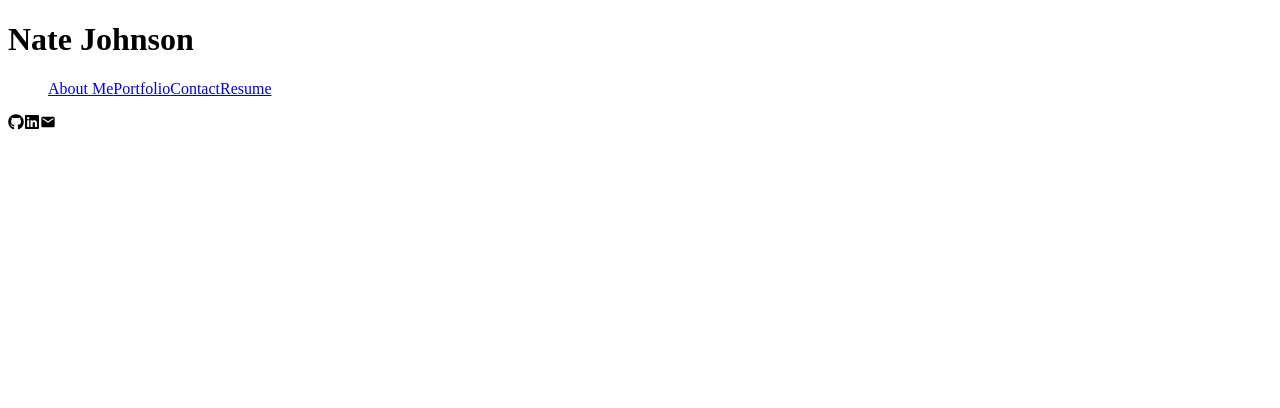
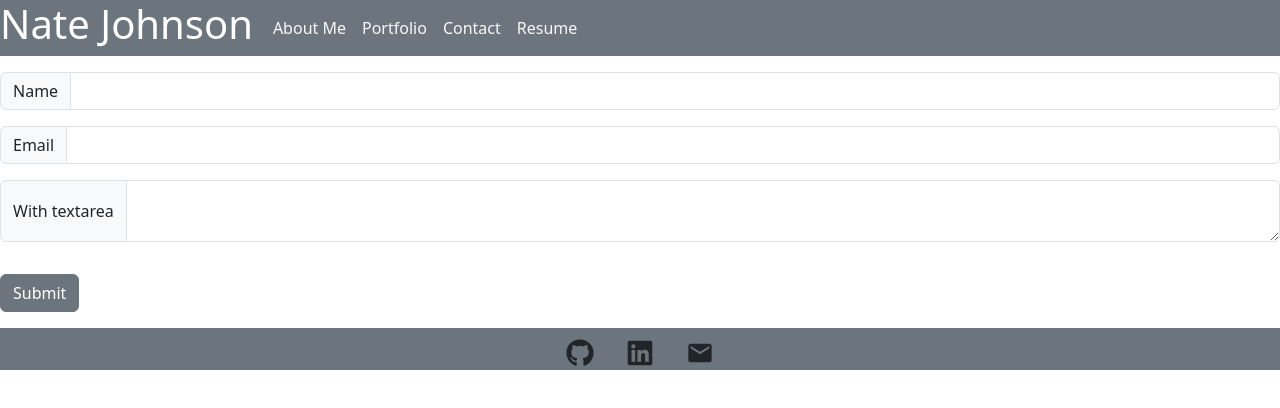
Before and after one commit to njohnson2897/react-portfolio, a React (Vite) app: page /contact in a window 1280 px wide. Shown: the top 408 px of the page. Built offline with nearby package versions, Linux system fonts and the light colour scheme.

Commit message:
adds styling to header and footer and adds contact page

```diff
--- a/index.html
+++ b/index.html
@@ -3,6 +3,8 @@
   <head>
     <meta charset="UTF-8" />
     <link rel="icon" type="image/svg+xml" href="/vite.svg" />
+    <link href="https://cdn.jsdelivr.net/npm/bootstrap@5.3.3/dist/css/bootstrap.min.css" rel="stylesheet"
+    integrity="sha384-QWTKZyjpPEjISv5WaRU9OFeRpok6YctnYmDr5pNlyT2bRjXh0JMhjY6hW+ALEwIH" crossorigin="anonymous">
     <meta name="viewport" content="width=device-width, initial-scale=1.0" />
     <title>Portfolio: Nate Johnson</title>
   </head>
--- a/src/components/Footer.jsx
+++ b/src/components/Footer.jsx
@@ -3,10 +3,10 @@ import { MdEmail } from "react-icons/md";
 
 export default function Footer() {
     return (
-        <>
-        <FaGithub  />
-        <FaLinkedin  />
-        <MdEmail />
-        </>
+        <div className='bg-secondary text-center fs-3'>
+        <FaGithub className='mx-3'/>
+        <FaLinkedin className='mx-3' />
+        <MdEmail  className='mx-3' />
+        </div>
     );
 }
--- a/src/components/Header.jsx
+++ b/src/components/Header.jsx
@@ -2,7 +2,7 @@ import Nav from "./Navigation";
 
 export default function Header() {
     return (
-        <header>
+        <header className='bg-secondary text-white d-flex  w-100'>
             <h1>Nate Johnson</h1>
             <Nav  />
         </header>
--- a/src/pages/Contact.jsx
+++ b/src/pages/Contact.jsx
@@ -1,5 +1,31 @@
+import { useState } from 'react';
+
 export default function Contact() {
+    const [name, setName] = useState('');
+    const [email, setEmail] = useState('');
+    const [message, setMessage] = useState('');
+
+    const handleInputChange = (e) => {
+        setName()
+    }
     return (
-        <div></div>
-    )
+        <div>
+        <form>
+        <div className="input-group my-3">
+        <span className="input-group-text">Name</span>
+        <input type="text" aria-label="Name" className="form-control"/>
+        </div>
+        <div className="input-group my-3">
+        <span className="input-group-text">Email</span>
+        <input type="text" aria-label="Name" className="form-control"/>
+        </div>
+        <div className="input-group my-3">
+        <span className="input-group-text">With textarea</span>
+        <textarea className="form-control" aria-label="With textarea"></textarea>
+        </div>
+
+        <button type="submit" className="btn btn-secondary my-3">Submit</button>
+        </form>
+        </div>
+    );
 }
```
